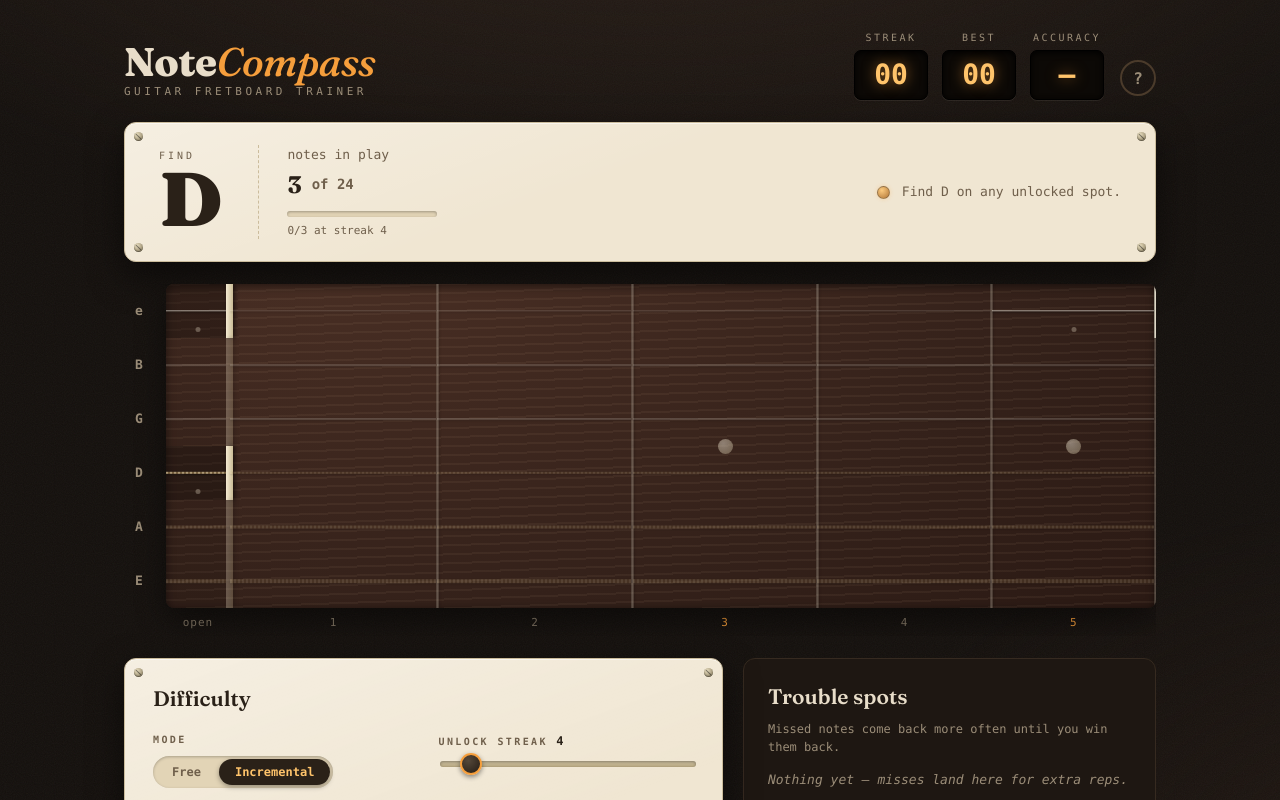
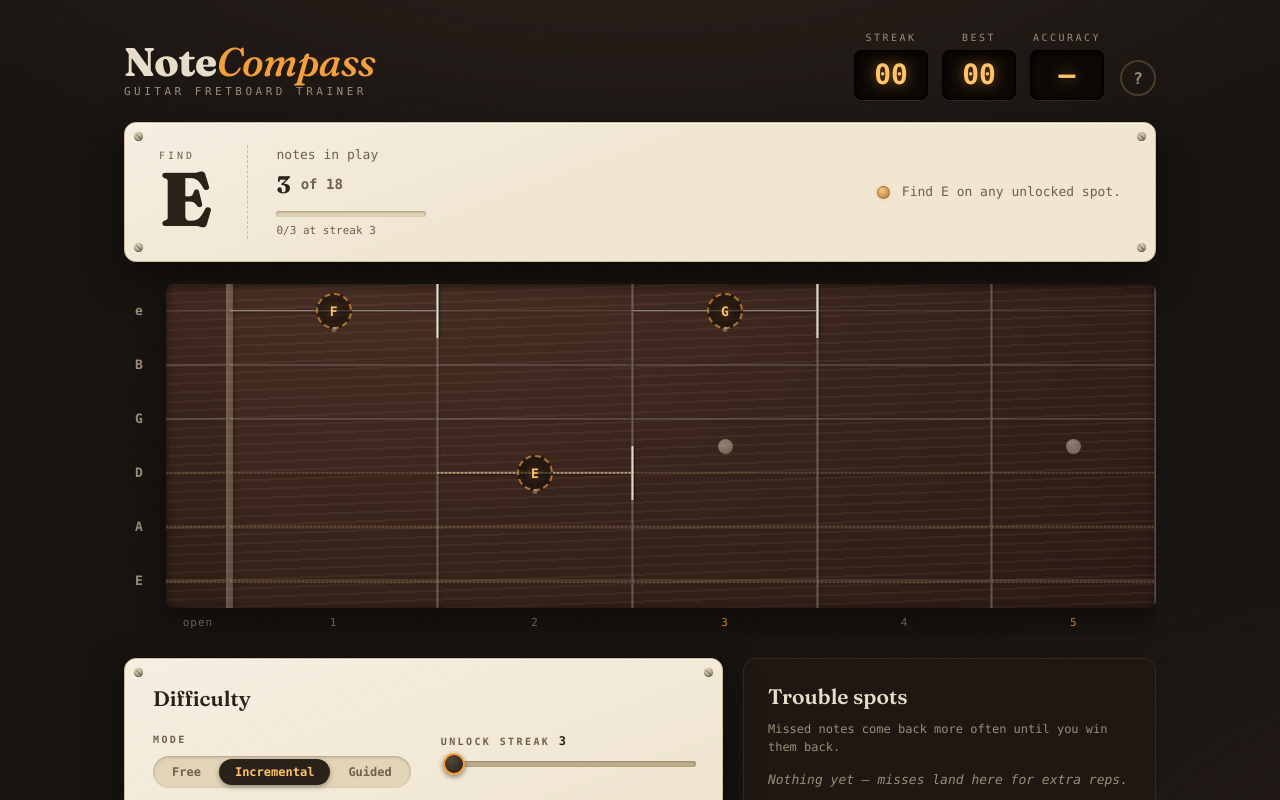
Before and after one commit to AbhinavDwarapu/note-compass, a React (Vite) app: page / in a window 1280 px wide. Shown: the top 800 px of the page. Built offline with nearby package versions, Linux system fonts and the light colour scheme; a web font is replaced by a local one.

Commit message:
Add initial guided mode

```diff
--- a/src/App.css
+++ b/src/App.css
@@ -551,6 +551,14 @@
   animation: reveal-pulse 1s ease infinite;
 }
 
+.cell.hint .marker {
+  opacity: 1;
+  border: 2px dashed rgba(245, 158, 60, 0.65);
+  color: var(--amber-hot);
+  background: rgba(18, 11, 8, 0.55);
+  text-shadow: 0 0 8px rgba(245, 158, 60, 0.5);
+}
+
 @keyframes marker-pop {
   0% { scale: 0.4; }
   60% { scale: 1.18; }
@@ -764,6 +772,11 @@ input[type='range']::-moz-range-thumb {
 
 .switch-row.on {
   color: var(--ink);
+}
+
+.switch-row:disabled {
+  opacity: 0.45;
+  cursor: default;
 }
 
 .switch {
--- a/src/App.tsx
+++ b/src/App.tsx
@@ -7,13 +7,17 @@ import {
   activePool,
   buildCandidates,
   cellKey,
+  effectiveSettings,
   fretFraction,
+  GUIDED_TOTAL,
   isNaturalPitch,
   midiAt,
   parseCellKey,
+  pickGuidedCell,
   pickUnlockCell,
   pickWeighted,
   pitchClassAt,
+  requiredStreak,
   sameCell,
   SEED_COUNT,
   withSeeds,
@@ -26,14 +30,14 @@ const STORAGE_KEY = "fret-finder-v1";
 
 const DEFAULT_SETTINGS: Settings = {
   mode: "incremental",
-  unlockStreak: 4,
-  unlockOrder: "random",
+  unlockStreak: 3,
+  unlockOrder: "nut",
   fretCount: 5,
   enabledStrings: [true, true, true, true, true, true],
   leftHanded: false,
   reverseStrings: false,
   naturalsOnly: true,
-  includeOpenStrings: true,
+  includeOpenStrings: false,
   soundEnabled: true,
 };
 
@@ -50,12 +54,22 @@ type Feedback =
   | { kind: "correct"; cell: Cell; unlockedCell?: Cell }
   | { kind: "wrong"; clicked: Cell; reveal: Cell };
 
+type ProgressStash = {
+  mode: "incremental" | "guided";
+  unlocked: string[];
+  hitCounts: Record<string, number>;
+  fresh: string[];
+};
+
 type SavedState = {
   settings: Settings;
   mistakes: Record<string, number>;
   bestStreak: number;
   unlocked: string[];
   hitCounts: Record<string, number>;
+  fresh: string[];
+  progressFor: "incremental" | "guided";
+  stash: ProgressStash | null;
 };
 
 function loadSavedState(): SavedState {
@@ -65,6 +79,9 @@ function loadSavedState(): SavedState {
     bestStreak: 0,
     unlocked: [],
     hitCounts: {},
+    fresh: [],
+    progressFor: "incremental",
+    stash: null,
   };
   try {
     const raw = localStorage.getItem(STORAGE_KEY);
@@ -73,7 +90,8 @@ function loadSavedState(): SavedState {
     const settings = { ...DEFAULT_SETTINGS, ...parsed.settings };
     if (!settings.enabledStrings.some(Boolean))
       settings.enabledStrings = DEFAULT_SETTINGS.enabledStrings;
-    if (settings.mode !== "incremental") settings.mode = "free";
+    if (settings.mode !== "incremental" && settings.mode !== "guided")
+      settings.mode = "free";
     if (settings.unlockOrder !== "nut") settings.unlockOrder = "random";
     return {
       settings,
@@ -81,6 +99,11 @@ function loadSavedState(): SavedState {
       bestStreak: parsed.bestStreak ?? 0,
       unlocked: parsed.unlocked ?? [],
       hitCounts: parsed.hitCounts ?? {},
+      fresh: parsed.fresh ?? [],
+      progressFor:
+        parsed.progressFor ??
+        (settings.mode === "guided" ? "guided" : "incremental"),
+      stash: parsed.stash ?? null,
     };
   } catch {
     return fallback;
@@ -89,6 +112,12 @@ function loadSavedState(): SavedState {
 
 const initialState = loadSavedState();
 const initialUnlocked = withSeeds(initialState.settings, initialState.unlocked);
+const initialFresh = [
+  ...new Set([
+    ...initialState.fresh.filter((key) => initialUnlocked.includes(key)),
+    ...initialUnlocked.filter((key) => !initialState.unlocked.includes(key)),
+  ]),
+];
 
 function makeWeight(
   settings: Settings,
@@ -98,8 +127,11 @@ function makeWeight(
   return (cell: Cell) => {
     const key = cellKey(cell);
     const base = 1 + 6 * (mistakes[key] ?? 0);
-    if (settings.mode !== "incremental") return base;
-    return base + Math.max(0, settings.unlockStreak - (hitCounts[key] ?? 0));
+    if (settings.mode === "free") return base;
+    return (
+      base +
+      Math.max(0, requiredStreak(settings, mistakes, key) - (hitCounts[key] ?? 0))
+    );
   };
 }
 
@@ -127,6 +159,7 @@ type FretboardProps = {
   feedback: Feedback | null;
   activeKeys: Set<string> | null;
   masteredKeys: Set<string> | null;
+  freshKeys: Set<string> | null;
   onCellClick: (cell: Cell) => void;
 };
 
@@ -136,6 +169,7 @@ function Fretboard({
   feedback,
   activeKeys,
   masteredKeys,
+  freshKeys,
   onCellClick,
 }: FretboardProps) {
   const frets = Array.from({ length: settings.fretCount }, (_, i) => i + 1);
@@ -149,7 +183,7 @@ function Fretboard({
     .join(" ");
 
   const markerFor = (cell: Cell) => {
-    if (!feedback) return null;
+    if (feedback) {
       if (feedback.kind === "correct" && sameCell(cell, feedback.cell)) {
         return { state: "correct", label: PITCH_NAMES[pitchClassAt(cell)] };
       }
@@ -165,6 +199,11 @@ function Fretboard({
       }
       if (feedback.kind === "wrong" && sameCell(cell, feedback.reveal)) {
         return { state: "reveal", label: PITCH_NAMES[pitchClassAt(cell)] };
+      }
+    }
+    const key = cellKey(cell);
+    if (freshKeys?.has(key) && activeKeys?.has(key)) {
+      return { state: "hint", label: PITCH_NAMES[pitchClassAt(cell)] };
     }
     return null;
   };
@@ -259,6 +298,9 @@ function App() {
   const [bestStreak, setBestStreak] = useState(initialState.bestStreak);
   const [unlocked, setUnlocked] = useState(initialUnlocked);
   const [hitCounts, setHitCounts] = useState(initialState.hitCounts);
+  const [freshKeys, setFreshKeys] = useState(initialFresh);
+  const [progressFor, setProgressFor] = useState(initialState.progressFor);
+  const [stash, setStash] = useState(initialState.stash);
   const [streak, setStreak] = useState(0);
   const [answeredCount, setAnsweredCount] = useState(0);
   const [correctCount, setCorrectCount] = useState(0);
@@ -286,9 +328,27 @@ function App() {
   useEffect(() => {
     localStorage.setItem(
       STORAGE_KEY,
-      JSON.stringify({ settings, mistakes, bestStreak, unlocked, hitCounts }),
+      JSON.stringify({
+        settings,
+        mistakes,
+        bestStreak,
+        unlocked,
+        hitCounts,
+        fresh: freshKeys,
+        progressFor,
+        stash,
+      }),
     );
-  }, [settings, mistakes, bestStreak, unlocked, hitCounts]);
+  }, [
+    settings,
+    mistakes,
+    bestStreak,
+    unlocked,
+    hitCounts,
+    freshKeys,
+    progressFor,
+    stash,
+  ]);
 
   const candidatePoolKey = JSON.stringify([
     settings.mode,
@@ -306,7 +366,11 @@ function App() {
     window.clearTimeout(advanceTimer.current);
     setFeedback(null);
     const seeded = withSeeds(settingsRef.current, unlockedRef.current);
-    if (seeded !== unlockedRef.current) setUnlocked(seeded);
+    if (seeded !== unlockedRef.current) {
+      const added = seeded.filter((key) => !unlockedRef.current.includes(key));
+      setUnlocked(seeded);
+      setFreshKeys((current) => [...new Set([...current, ...added])]);
+    }
     const pool = activePool(settingsRef.current, seeded);
     setQuestion((previous) =>
       pickWeighted(pool, weightRef.current, cellKey(previous)),
@@ -335,8 +399,10 @@ function App() {
   function handleCellClick(cell: Cell) {
     if (feedback) return;
     const target = question;
-    const incremental = settings.mode === "incremental";
-    const isCorrect = incremental
+    const progressive = settings.mode !== "free";
+    if (progressive)
+      setFreshKeys((current) => current.filter((key) => key !== cellKey(cell)));
+    const isCorrect = progressive
       ? pitchClassAt(cell) === pitchClassAt(target)
       : cell.stringIndex === target.stringIndex &&
         pitchClassAt(cell) === pitchClassAt(target);
@@ -348,14 +414,14 @@ function App() {
       setStreak(nextStreak);
       setBestStreak((best) => Math.max(best, nextStreak));
       setMistakes((current) => {
-        const key = cellKey(incremental ? cell : target);
+        const key = cellKey(progressive ? cell : target);
         if (!current[key]) return current;
         const next = { ...current, [key]: current[key] - 1 };
         if (!next[key]) delete next[key];
         return next;
       });
       let unlockedCell: Cell | undefined;
-      if (incremental) {
+      if (progressive) {
         const pitch = pitchClassAt(cell);
         const pool = activePool(settings, unlocked);
         const nextHits = { ...hitCounts };
@@ -368,16 +434,21 @@ function App() {
         setHitCounts(nextHits);
         const allMastered = pool.every(
           (poolCell) =>
-            (nextHits[cellKey(poolCell)] ?? 0) >= settings.unlockStreak,
+            (nextHits[cellKey(poolCell)] ?? 0) >=
+            requiredStreak(settings, mistakes, cellKey(poolCell)),
         );
         if (allMastered) {
-          const fresh = pickUnlockCell(
+          const fresh =
+            settings.mode === "guided"
+              ? pickGuidedCell(unlocked)
+              : pickUnlockCell(
                   buildCandidates(settings),
                   unlocked,
                   settings.unlockOrder,
                 );
           if (fresh) {
             setUnlocked([...unlocked, cellKey(fresh)]);
+            setFreshKeys((current) => [...current, cellKey(fresh)]);
             unlockedCell = fresh;
           }
         }
@@ -394,7 +465,7 @@ function App() {
         const key = cellKey(target);
         return { ...current, [key]: Math.min(9, (current[key] ?? 0) + 1) };
       });
-      if (incremental) {
+      if (progressive) {
         const pitch = pitchClassAt(target);
         const matching = activePool(settings, unlocked).filter(
           (poolCell) => pitchClassAt(poolCell) === pitch,
@@ -420,6 +491,21 @@ function App() {
     if (enabledStrings.some(Boolean)) updateSettings({ enabledStrings });
   }
 
+  function changeMode(mode: Settings["mode"]) {
+    if (mode === settings.mode) return;
+    updateSettings({ mode });
+    if (mode === "free" || mode === progressFor) return;
+    setStash({ mode: progressFor, unlocked, hitCounts, fresh: freshKeys });
+    const restored =
+      stash?.mode === mode
+        ? stash
+        : { unlocked: [], hitCounts: {}, fresh: [] };
+    setUnlocked(restored.unlocked);
+    setHitCounts(restored.hitCounts);
+    setFreshKeys(restored.fresh);
+    setProgressFor(mode);
+  }
+
   function changeUnlockOrder(unlockOrder: Settings["unlockOrder"]) {
     const next = { ...settings, unlockOrder };
     setSettings(next);
@@ -434,6 +520,7 @@ function App() {
     setFeedback(null);
     const seeded = withSeeds(next, []);
     setUnlocked(seeded);
+    setFreshKeys(seeded);
     setQuestion(
       pickWeighted(
         activePool(next, seeded),
@@ -456,7 +543,10 @@ function App() {
     setMistakes({});
     setBestStreak(0);
     setUnlocked(seeded);
+    setFreshKeys(seeded);
     setHitCounts({});
+    setProgressFor("incremental");
+    setStash(null);
     setStreak(0);
     setAnsweredCount(0);
     setCorrectCount(0);
@@ -464,16 +554,19 @@ function App() {
     setQuestion(pickWeighted(activePool(DEFAULT_SETTINGS, seeded), () => 1));
   }
 
-  const incremental = settings.mode === "incremental";
-  const universe = buildCandidates(settings);
+  const progressive = settings.mode !== "free";
+  const guided = settings.mode === "guided";
+  const universeCount = guided ? GUIDED_TOTAL : buildCandidates(settings).length;
   const pool = activePool(settings, unlocked);
-  const activeKeys = incremental ? new Set(pool.map(cellKey)) : null;
-  const masteredCells = incremental
+  const activeKeys = progressive ? new Set(pool.map(cellKey)) : null;
+  const masteredCells = progressive
     ? pool.filter(
-        (cell) => (hitCounts[cellKey(cell)] ?? 0) >= settings.unlockStreak,
+        (cell) =>
+          (hitCounts[cellKey(cell)] ?? 0) >=
+          requiredStreak(settings, mistakes, cellKey(cell)),
       )
     : [];
-  const masteredKeys = incremental ? new Set(masteredCells.map(cellKey)) : null;
+  const masteredKeys = progressive ? new Set(masteredCells.map(cellKey)) : null;
 
   const questionString = GUITAR_STRINGS[question.stringIndex];
   const questionPitch = pitchClassAt(question);
@@ -482,12 +575,14 @@ function App() {
     : "—";
 
   const statusMessage = !feedback
-    ? incremental
+    ? progressive
       ? `Find ${noteName(question)} on any unlocked spot.`
       : `Click where ${noteName(question)} lives on the ${questionString.label} string.`
     : feedback.kind === "correct"
       ? feedback.unlockedCell
-        ? `All notes at streak ${settings.unlockStreak} — new note unlocked!`
+        ? guided
+          ? "Every note mastered — new note unlocked!"
+          : `All notes at streak ${settings.unlockStreak} — new note unlocked!`
         : PRAISE[correctCount % PRAISE.length]
       : `That was ${noteName(feedback.clicked)} — ${noteName(question)} glows amber.`;
 
@@ -543,12 +638,12 @@ function App() {
             )}
           </span>
         </div>
-        {incremental ? (
+        {progressive ? (
           <div className="prompt-where">
             <span>notes in play</span>
             <strong>
               {pool.length}
-              <span className="of"> of {universe.length}</span>
+              <span className="of"> of {universeCount}</span>
             </strong>
             <div className="unlock-bar">
               <i
@@ -558,8 +653,9 @@ function App() {
               />
             </div>
             <span className="unlock-caption">
-              {masteredCells.length}/{pool.length} at streak{" "}
-              {settings.unlockStreak}
+              {guided
+                ? `${masteredCells.length}/${pool.length} mastered · adaptive streak`
+                : `${masteredCells.length}/${pool.length} at streak ${settings.unlockStreak}`}
             </span>
           </div>
         ) : (
@@ -579,11 +675,12 @@ function App() {
 
       <section className="board-scroll">
         <Fretboard
-          settings={settings}
-          targetString={incremental ? null : question.stringIndex}
+          settings={effectiveSettings(settings, unlocked)}
+          targetString={progressive ? null : question.stringIndex}
           feedback={feedback}
           activeKeys={activeKeys}
           masteredKeys={masteredKeys}
+          freshKeys={progressive ? new Set(freshKeys) : null}
           onCellClick={handleCellClick}
         />
       </section>
@@ -598,36 +695,48 @@ function App() {
               <div className="segmented">
                 <button
                   type="button"
-                  className={!incremental ? "on" : undefined}
-                  onClick={() => updateSettings({ mode: "free" })}
+                  className={settings.mode === "free" ? "on" : undefined}
+                  onClick={() => changeMode("free")}
                 >
                   Free
                 </button>
                 <button
                   type="button"
-                  className={incremental ? "on" : undefined}
-                  onClick={() => updateSettings({ mode: "incremental" })}
+                  className={settings.mode === "incremental" ? "on" : undefined}
+                  onClick={() => changeMode("incremental")}
                 >
                   Incremental
                 </button>
+                <button
+                  type="button"
+                  className={guided ? "on" : undefined}
+                  onClick={() => changeMode("guided")}
+                >
+                  Guided
+                </button>
               </div>
             </div>
-            <div className={`control ${incremental ? "" : "disabled"}`}>
+            <div
+              className={`control ${settings.mode === "incremental" ? "" : "disabled"}`}
+            >
               <span className="control-label">
-                Unlock streak <b>{settings.unlockStreak}</b>
+                Unlock streak{" "}
+                <b>{guided ? "adaptive" : settings.unlockStreak}</b>
               </span>
               <input
                 type="range"
                 min={3}
                 max={15}
-                disabled={!incremental}
+                disabled={settings.mode !== "incremental"}
                 value={settings.unlockStreak}
                 onChange={(event) =>
                   updateSettings({ unlockStreak: Number(event.target.value) })
                 }
               />
             </div>
-            <div className={`control ${incremental ? "" : "disabled"}`}>
+            <div
+              className={`control ${settings.mode === "incremental" ? "" : "disabled"}`}
+            >
               <span className="control-label">Unlock order</span>
               <div className="segmented">
                 <button
@@ -648,7 +757,7 @@ function App() {
                 </button>
               </div>
             </div>
-            <div className="control">
+            <div className={`control ${guided ? "disabled" : ""}`}>
               <span className="control-label">
                 Frets <b>{settings.fretCount}</b>
               </span>
@@ -656,13 +765,14 @@ function App() {
                 type="range"
                 min={3}
                 max={12}
+                disabled={guided}
                 value={settings.fretCount}
                 onChange={(event) =>
                   updateSettings({ fretCount: Number(event.target.value) })
                 }
               />
             </div>
-            <div className="control">
+            <div className={`control ${guided ? "disabled" : ""}`}>
               <span className="control-label">Strings</span>
               <div className="string-toggles">
                 {[5, 4, 3, 2, 1, 0].map((stringIndex) => (
@@ -699,7 +809,7 @@ function App() {
                 </button>
               </div>
             </div>
-            <div className="control">
+            <div className={`control ${guided ? "disabled" : ""}`}>
               <span className="control-label">Notes</span>
               <div className="segmented">
                 <button
@@ -722,6 +832,7 @@ function App() {
               <button
                 type="button"
                 role="switch"
+                disabled={guided}
                 aria-checked={settings.includeOpenStrings}
                 className={`switch-row ${settings.includeOpenStrings ? "on" : ""}`}
                 onClick={() =>
@@ -839,7 +950,25 @@ function App() {
                 hit it enough times in a row; when <em>every</em> note in play
                 is amber, a new note joins the board. Missing a note resets that
                 note's progress. The prompt card tracks how many notes are in
-                play and how close the next unlock is.
+                play and how close the next unlock is. Brand-new notes show
+                their name right on the board until the first time you click
+                them — that's how you meet each note before drilling it from
+                memory.
+              </dd>
+              <dt>Guided</dt>
+              <dd>
+                A hands-off journey across the natural notes of the whole neck,
+                one string at a time. You start with F, G, and A on the low E
+                string. As you master what's unlocked, new naturals join from
+                the same string, the fret window grows out to fret 12, and once
+                a string is complete the next one begins (A, then D, G, B, high
+                e). Mastery here is adaptive: a note you've never missed only
+                needs a streak of 2, while each recorded miss raises that
+                note's requirement (up to 5) until you win it back. The board
+                and settings adjust themselves as you go — only handedness,
+                string order, and sound stay in your hands. Guided and
+                Incremental each remember their own progress, so you can switch
+                between them freely.
               </dd>
               <dt>Free</dt>
               <dd>
--- a/src/music.ts
+++ b/src/music.ts
@@ -30,7 +30,7 @@ export const FLAT_NAMES = [
 export type Cell = { stringIndex: number; fret: number };
 
 export type Settings = {
-  mode: "free" | "incremental";
+  mode: "free" | "incremental" | "guided";
   unlockStreak: number;
   unlockOrder: "random" | "nut";
   fretCount: number;
@@ -119,9 +119,74 @@ export function pickWeighted(
   return pool[pool.length - 1];
 }
 
+export const GUIDED_STRING_ORDER = [5, 4, 3, 2, 1, 0];
+export const GUIDED_START_FRETS = 5;
+export const GUIDED_MAX_FRETS = 12;
+export const GUIDED_BASE_STREAK = 2;
+export const GUIDED_MAX_STREAK = 5;
+
+export const GUIDED_TOTAL = GUITAR_STRINGS.reduce((total, _, stringIndex) => {
+  let count = 0;
+  for (let fret = 1; fret <= GUIDED_MAX_FRETS; fret++) {
+    if (isNaturalPitch(pitchClassAt({ stringIndex, fret }))) count++;
+  }
+  return total + count;
+}, 0);
+
+export function pickGuidedCell(unlockedKeys: string[]): Cell | null {
+  const unlockedSet = new Set(unlockedKeys);
+  for (const stringIndex of GUIDED_STRING_ORDER) {
+    const locked: Cell[] = [];
+    for (let fret = 1; fret <= GUIDED_MAX_FRETS; fret++) {
+      const cell = { stringIndex, fret };
+      if (!isNaturalPitch(pitchClassAt(cell))) continue;
+      if (!unlockedSet.has(cellKey(cell))) locked.push(cell);
+    }
+    if (locked.length === 0) continue;
+    const inWindow = locked.filter((cell) => cell.fret <= GUIDED_START_FRETS);
+    if (inWindow.length > 0)
+      return inWindow[Math.floor(Math.random() * inWindow.length)];
+    return locked[0];
+  }
+  return null;
+}
+
+export function requiredStreak(
+  settings: Settings,
+  mistakes: Record<string, number>,
+  key: string,
+): number {
+  if (settings.mode !== "guided") return settings.unlockStreak;
+  return Math.min(GUIDED_MAX_STREAK, GUIDED_BASE_STREAK + (mistakes[key] ?? 0));
+}
+
+export function effectiveSettings(
+  settings: Settings,
+  unlockedKeys: string[],
+): Settings {
+  if (settings.mode !== "guided") return settings;
+  const cells = unlockedKeys.map(parseCellKey);
+  const fretCount = Math.max(
+    GUIDED_START_FRETS,
+    ...cells.map((cell) => cell.fret),
+  );
+  const enabledStrings = GUITAR_STRINGS.map((_, stringIndex) =>
+    cells.some((cell) => cell.stringIndex === stringIndex),
+  );
+  if (!enabledStrings.some(Boolean))
+    enabledStrings[GUIDED_STRING_ORDER[0]] = true;
+  return {
+    ...settings,
+    fretCount,
+    enabledStrings,
+    naturalsOnly: true,
+    includeOpenStrings: false,
+  };
+}
+
 export function activePool(settings: Settings, unlockedKeys: string[]): Cell[] {
-  const universe = buildCandidates(settings);
-  if (settings.mode !== "incremental") return universe;
+  const universe = buildCandidates(effectiveSettings(settings, unlockedKeys));
+  if (settings.mode === "free") return universe;
   const unlockedSet = new Set(unlockedKeys);
   return universe.filter((cell) => unlockedSet.has(cellKey(cell)));
 }
@@ -160,12 +225,19 @@ export function withSeeds(
   settings: Settings,
   unlockedKeys: string[],
 ): string[] {
-  if (settings.mode !== "incremental") return unlockedKeys;
-  const universe = buildCandidates(settings);
+  if (settings.mode === "free") return unlockedKeys;
+  const universe = buildCandidates(effectiveSettings(settings, unlockedKeys));
   const targetCount = Math.min(SEED_COUNT, universe.length);
   let seeded = unlockedKeys;
   while (activePool(settings, seeded).length < targetCount) {
-    const fresh = pickUnlockCell(universe, seeded, settings.unlockOrder);
+    const fresh =
+      settings.mode === "guided"
+        ? pickGuidedCell(seeded)
+        : pickUnlockCell(
+            buildCandidates(settings),
+            seeded,
+            settings.unlockOrder,
+          );
     if (!fresh) break;
     seeded = [...seeded, cellKey(fresh)];
   }
```
Also changed, not shown: 1 other file (tests, documents, lock files or other folders). Lines whose indentation alone changed are shown as unchanged.
